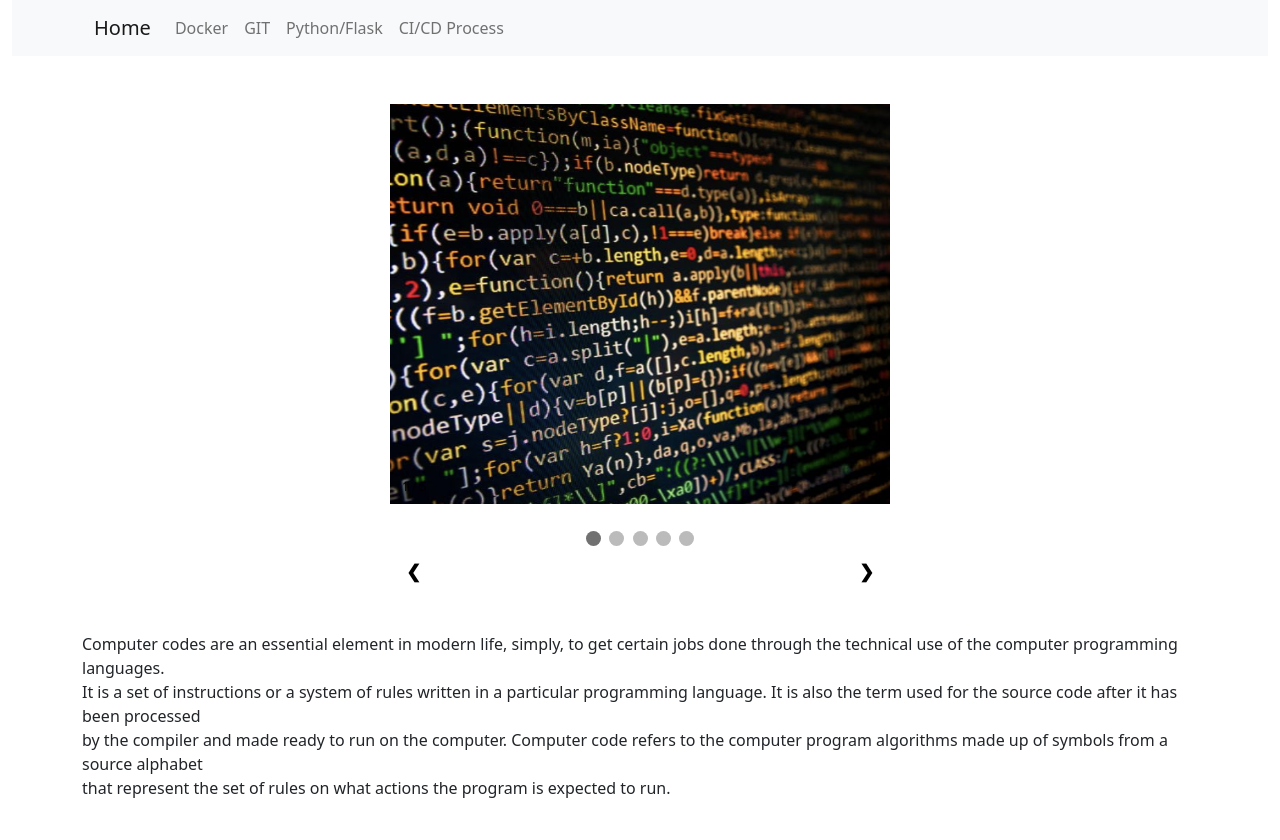
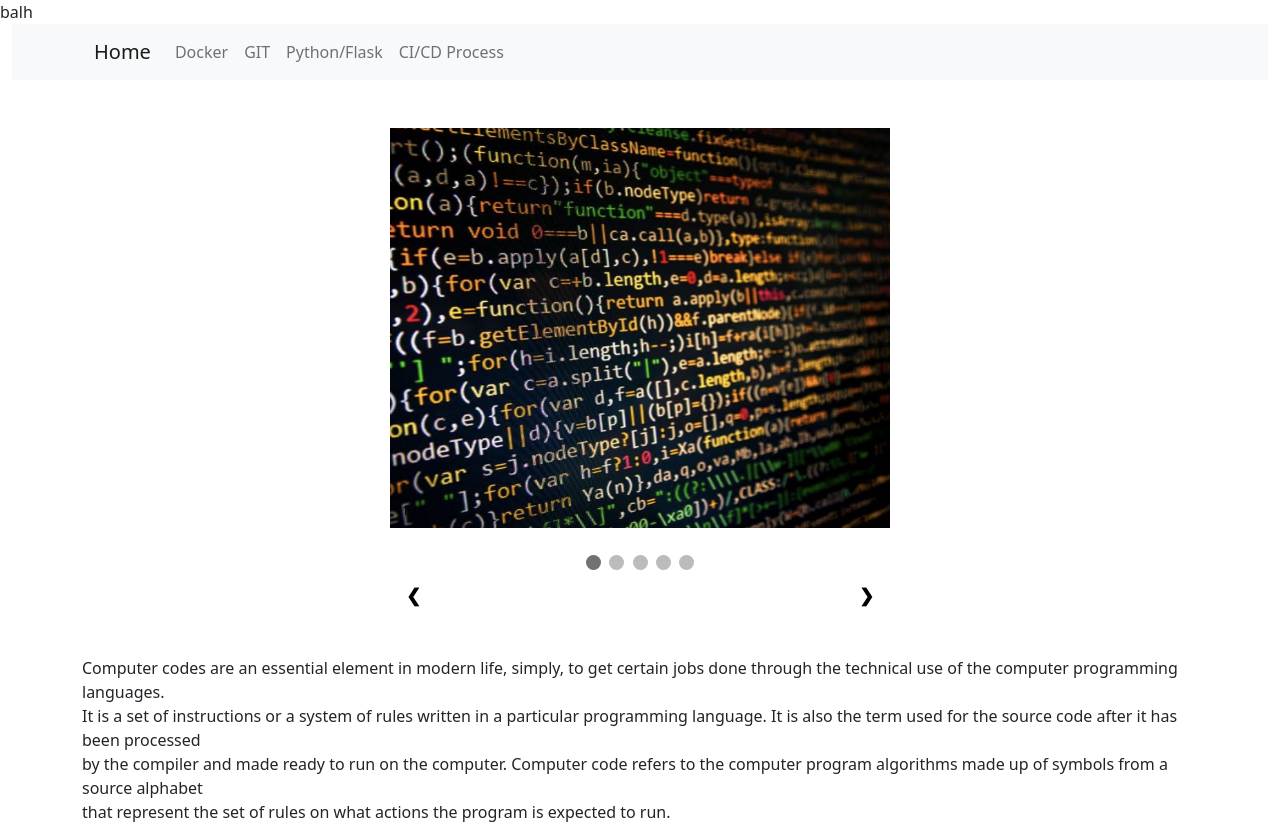
Before and after one commit to nahian-29/project1-flask, a Flask app: page / in a window 1280 px wide. Before the commit the page ends 798 px from the top, so only its background shows below. Run offline with Flask 2, Linux system fonts and the light colour scheme.

```diff
--- a/app/templates/base.html
+++ b/app/templates/base.html
@@ -14,6 +14,7 @@
 
 </head>
 <body>
+balh
 <div class="container-fluid">
     <div class="row">
         <header class="mb-5">
```
Also changed, not shown: .github/workflows/dev.yml.
